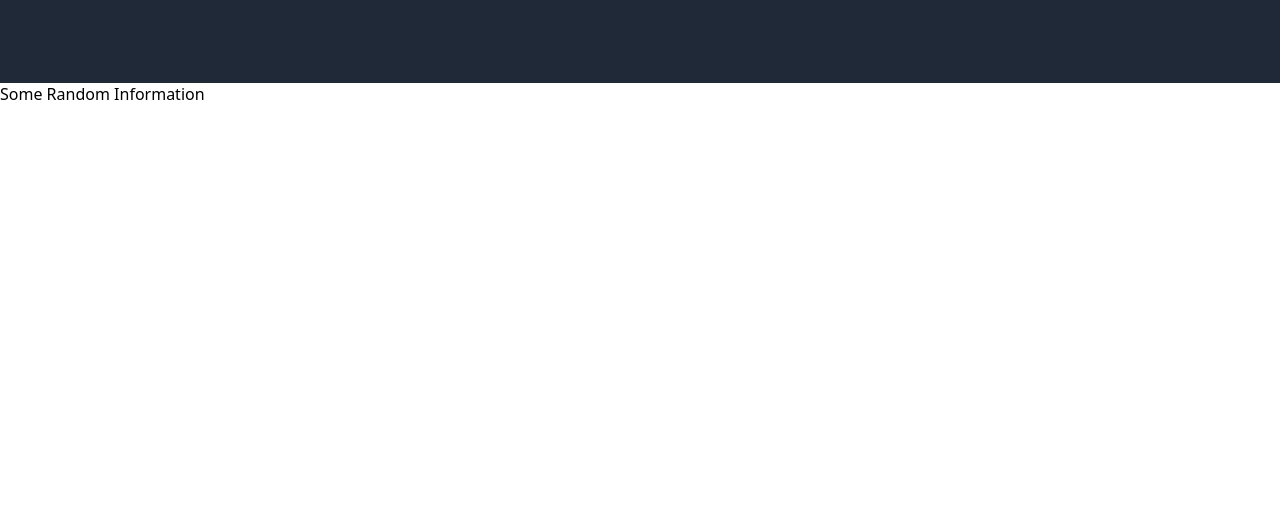
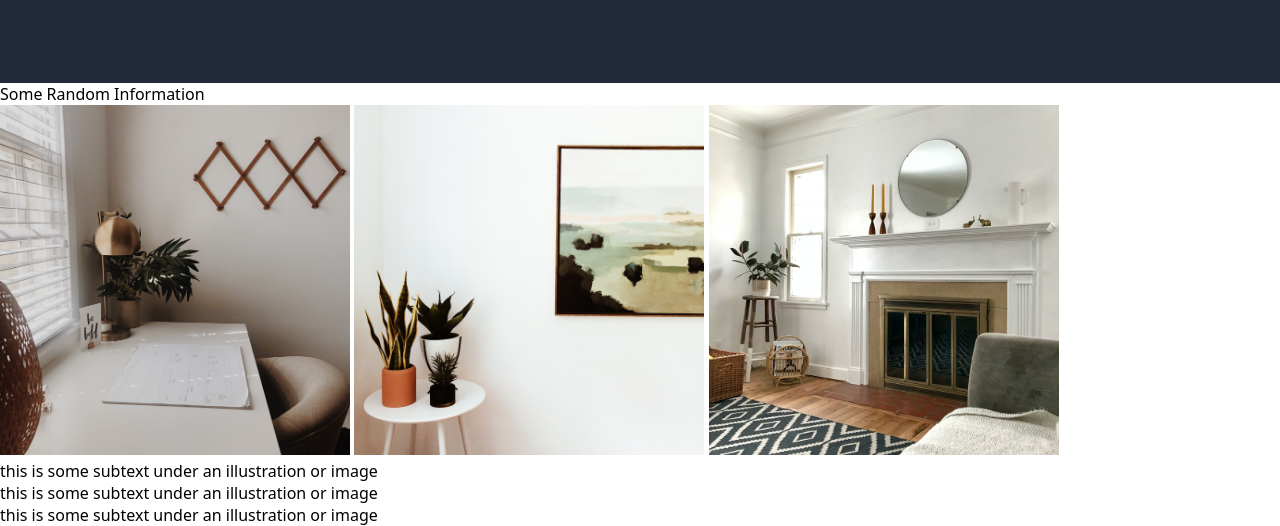
Before and after one commit to hkle55/Landing-page, a plain HTML site: page index.html in a window 1280 px wide. Shown: the part 471-997 px from the top of the page. Before the commit the page ends 800 px from the top, so only its background shows below. Drawn offline with Linux system fonts and the light colour scheme.

Commit message:
add smaller images and subtext for section 2

```diff
--- a/index.html
+++ b/index.html
@@ -32,6 +32,16 @@
         </div>
         <div class="section-two">
             <div class="random-info">Some Random Information</div>
+            <div class="square-images">
+                <img src="/images/image2.jpeg">
+                <img src="/images/image3.jpeg">
+                <img src="/images/image4.jpeg">
+            </div>
+            <div class="img-texts">
+                <div class="img-subtext">this is some subtext under an illustration or image</div>
+                <div class="img-subtext">this is some subtext under an illustration or image</div>
+                <div class="img-subtext">this is some subtext under an illustration or image</div>
+            </div>
         </div>
     </body>
 </html>
```
Also changed, not shown: images/image2.jpeg (added), images/image3.jpeg (added), images/image4.jpeg (added).
